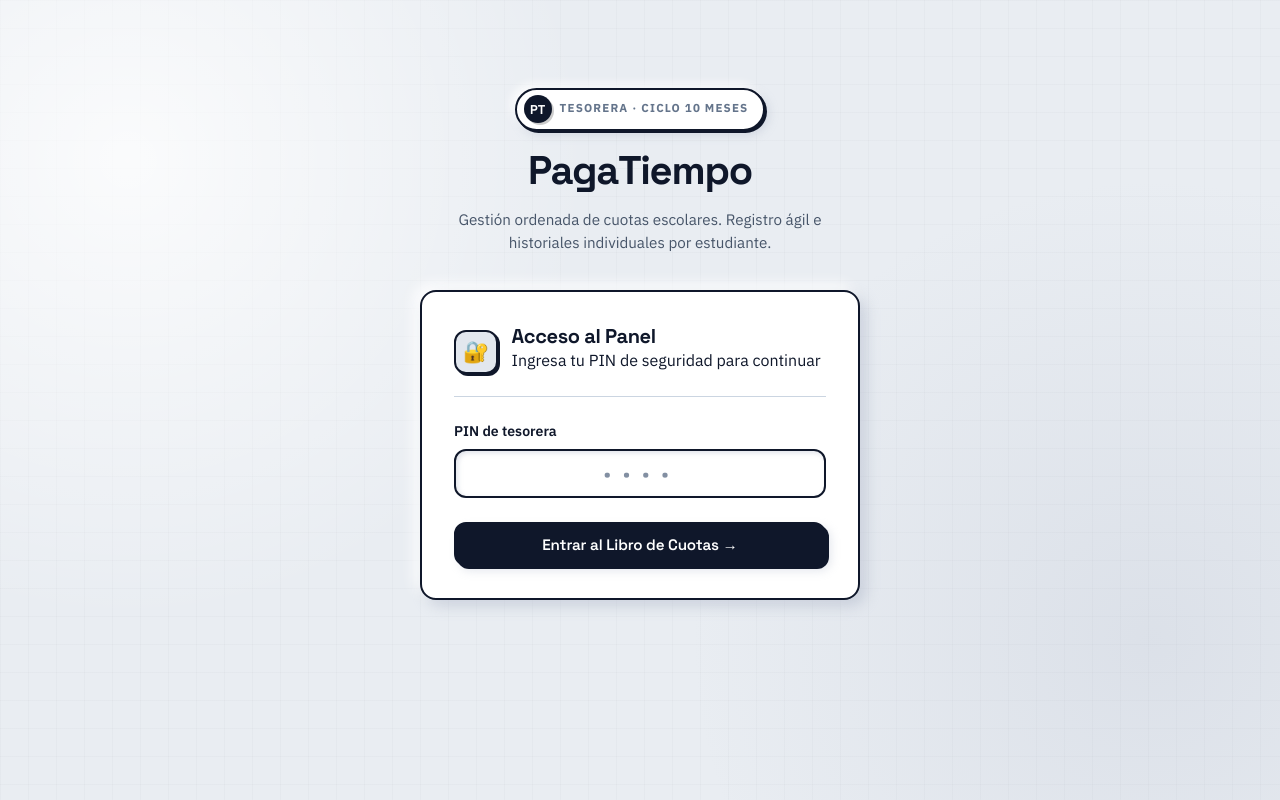
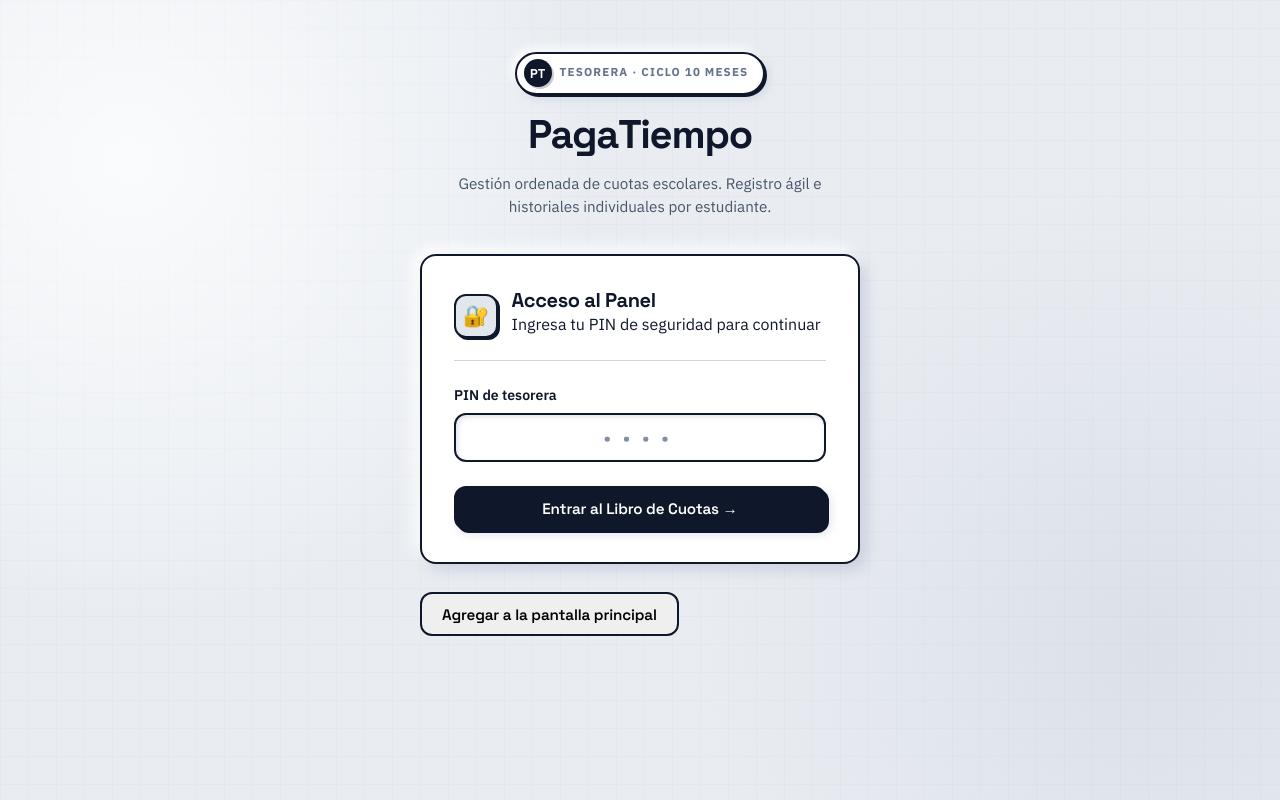
Before and after one commit to JuanReyesVazquez23/PagaTiempo, a React (Vite) app in the folder frontend/: page / in a window 1280 px wide. Built offline with nearby package versions, Linux system fonts and the light colour scheme; no server answers.

Commit message:
boton pwa agregado(añadir a pantalla principal)

```diff
--- a/frontend/src/pages/LoginPage.tsx
+++ b/frontend/src/pages/LoginPage.tsx
@@ -8,6 +8,8 @@ export function LoginPage() {
   const [error, setError] = useState<string | null>(null);
   const [_clicks, set_Clicks] = useState(0);
   const [showAdminKey, setShowAdminKey] = useState(false);
+  const [showInstallButton, setShowInstallButton] = useState(false);
+  const [deferredPrompt, setDeferredPrompt] = useState<any>(null);
 
   useEffect(() => {
     const handleClick = () => {
@@ -31,6 +33,31 @@ export function LoginPage() {
     };
   }, []);
 
+  useEffect(() => {
+    const installPWA = () => {
+      if (!deferredPrompt || showInstallButton) return;
+      setShowInstallButton(true);
+    };
+
+    window.addEventListener("beforeinstallprompt", (event: Event) => {
+      // Prevent Chrome 67 and earlier from automatically showing the mini-infobar
+      event.preventDefault();
+      // Stash the event so it can be triggered later
+      setDeferredPrompt(event);
+      // Show our install button
+      setShowInstallButton(true);
+    });
+
+    // Hide the install button if user dismisses it with the X or "Cancel"
+    window.addEventListener("appinstalled", () => {
+      setShowInstallButton(false);
+      setDeferredPrompt(null);
+    });
+  }, [deferredPrompt, showInstallButton]);
+
+  // Check if already running in PWA mode
+  const isPWA = window.navigator.standalone || window.matchMedia("(display-mode: standalone)").matches;
+
   async function onSubmit(event: FormEvent<HTMLFormElement>): Promise<void> {
     event.preventDefault();
     const data = new FormData(event.currentTarget);
@@ -50,6 +77,21 @@ export function LoginPage() {
       );
     }
   }
+
+  const handleInstallClick = () => {
+    if (deferredPrompt) {
+      deferredPrompt.prompt();
+      setDeferredPrompt(null);
+      setShowInstallButton(false);
+      // Update localStorage to remember user choice
+      localStorage.setItem("pwaInstallAttempted", "true");
+    }
+  };
+
+  const handleDismissClick = () => {
+    setShowInstallButton(false);
+    localStorage.setItem("pwaInstallDismissed", "true");
+  };
 
   return (
     <main className="shell login-shell">
@@ -124,6 +166,28 @@ export function LoginPage() {
             {showAdminKey ? "Entrar como Administrador" : "Entrar al Libro de Cuotas"} →
           </button>
         </form>
+
+        {isPWA ? null : (
+          <div className="pwa-install">
+            {showInstallButton ? (
+              <button
+                onClick={handleDismissClick}
+                className="pwa-install-btn"
+                aria-label="Cancelar instalación de PWA"
+              >
+                Cancelar
+              </button>
+            ) : (
+              <button
+                onClick={handleInstallClick}
+                className="pwa-install-btn"
+                aria-label="Agregar PagaTiempo a la pantalla principal"
+              >
+                Agregar a la pantalla principal
+              </button>
+            )}
+          </div>
+        )}
       </div>
     </main>
   );
```
